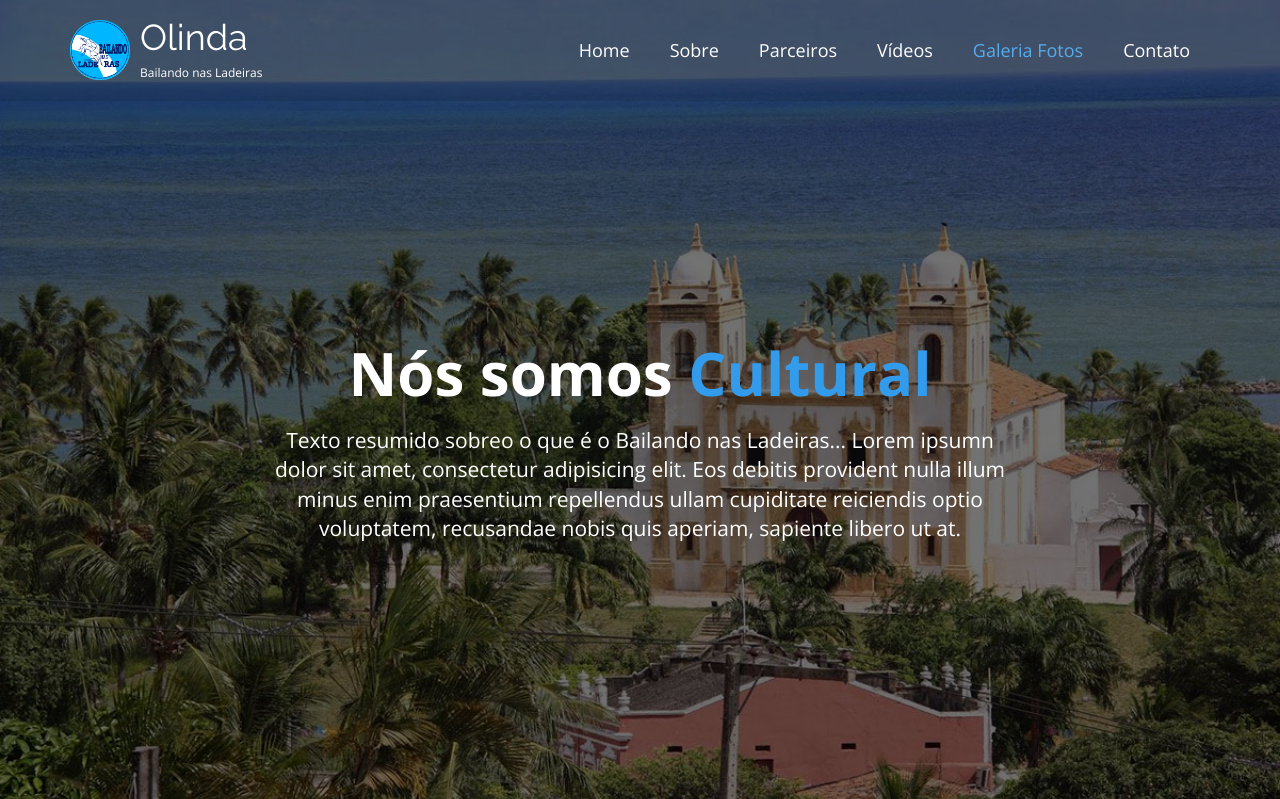
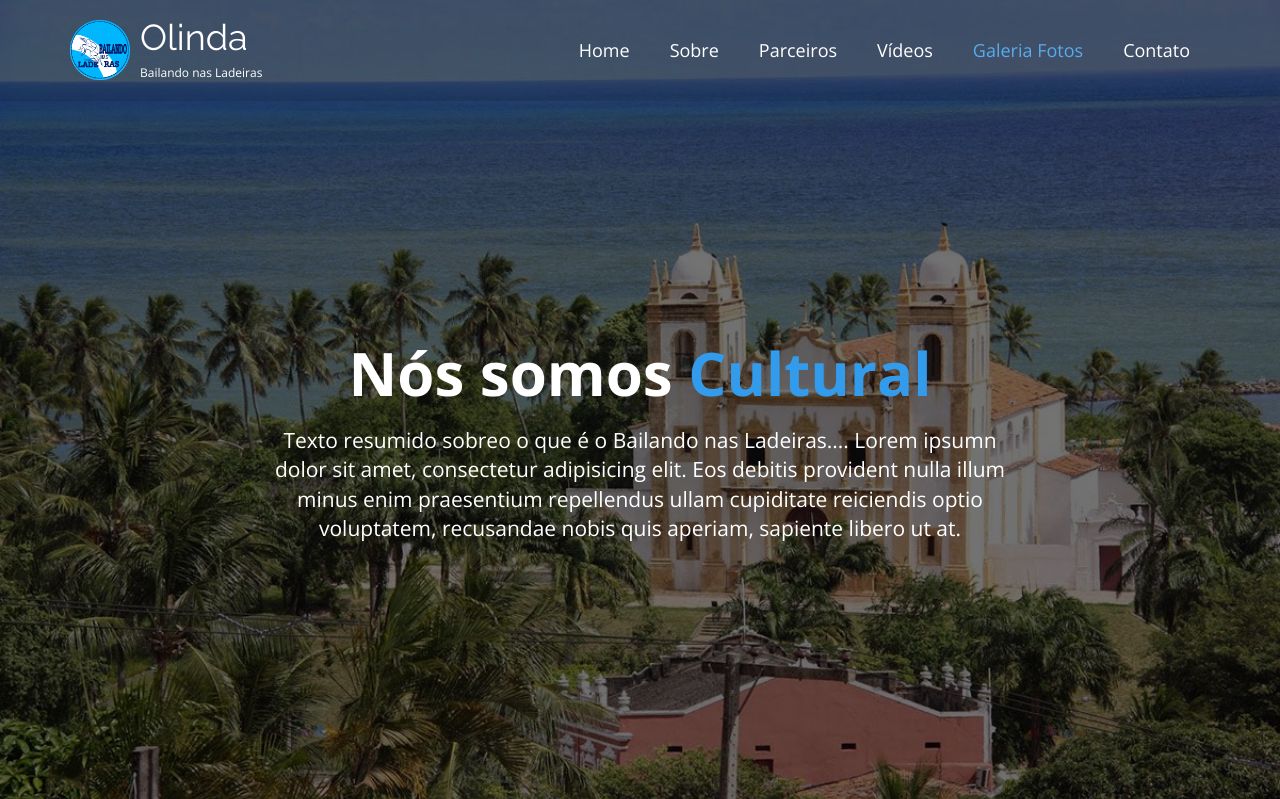
Before and after one commit to Paulo-Sergio/bailando-nas-ladeiras, a PHP site: page /dancando-nas-ladeiras/ in a window 1280 px wide. Shown: the top 799 px of the page. Run offline with PHP 8.4, Linux system fonts and the light colour scheme; grey boxes labelled with a size stand in for pictures from a placeholder-image service; some libraries are stand-ins or nearby versions.

Commit message:
projeto bailando nas ladeiras

```diff
--- a/views/template.php
+++ b/views/template.php
@@ -119,7 +119,7 @@
                     <div class="row">
                         <div class="col-md-8 col-md-offset-2 object-non-visible animated object-visible fadeIn" data-animation-effect="fadeIn">
                             <h1 class="text-center">Nós somos <span>Cultural</span></h1>
-                            <p class="lead text-center">Texto resumido sobreo o que é o Bailando nas Ladeiras... Lorem ipsumn dolor sit amet, consectetur adipisicing elit. Eos debitis provident nulla illum minus enim praesentium repellendus ullam cupiditate reiciendis optio voluptatem, recusandae nobis quis aperiam, sapiente libero ut at.</p>
+                            <p class="lead text-center">Texto resumido sobreo o que é o Bailando nas Ladeiras.... Lorem ipsumn dolor sit amet, consectetur adipisicing elit. Eos debitis provident nulla illum minus enim praesentium repellendus ullam cupiditate reiciendis optio voluptatem, recusandae nobis quis aperiam, sapiente libero ut at.</p>
                         </div>
                     </div>
                 </div>
```
